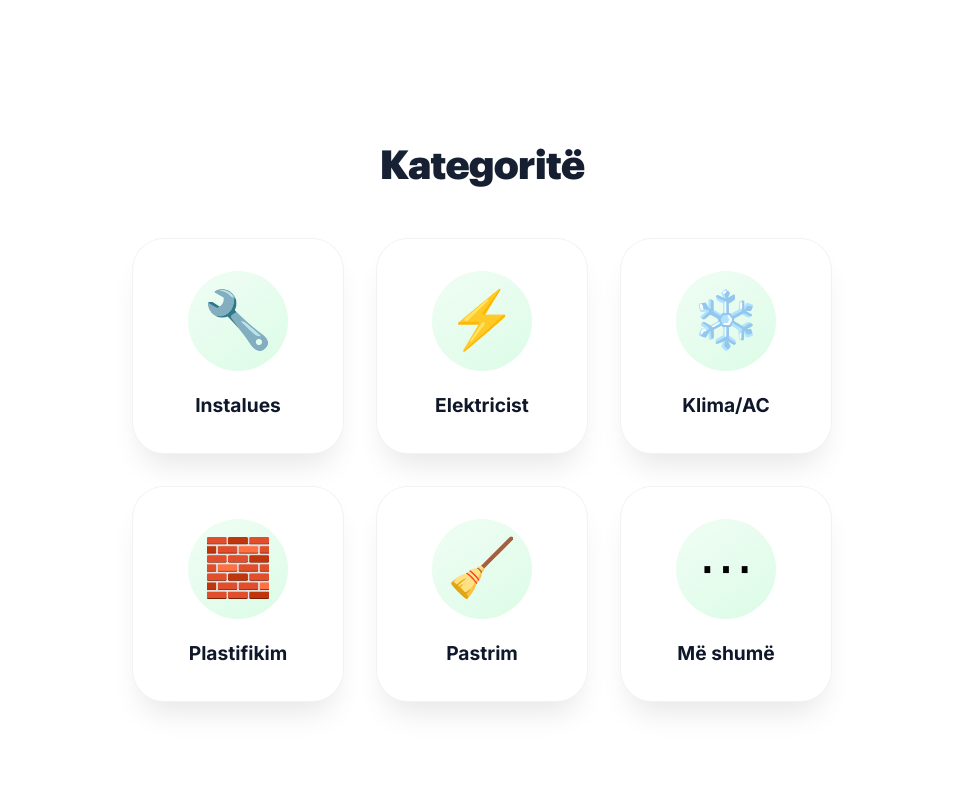
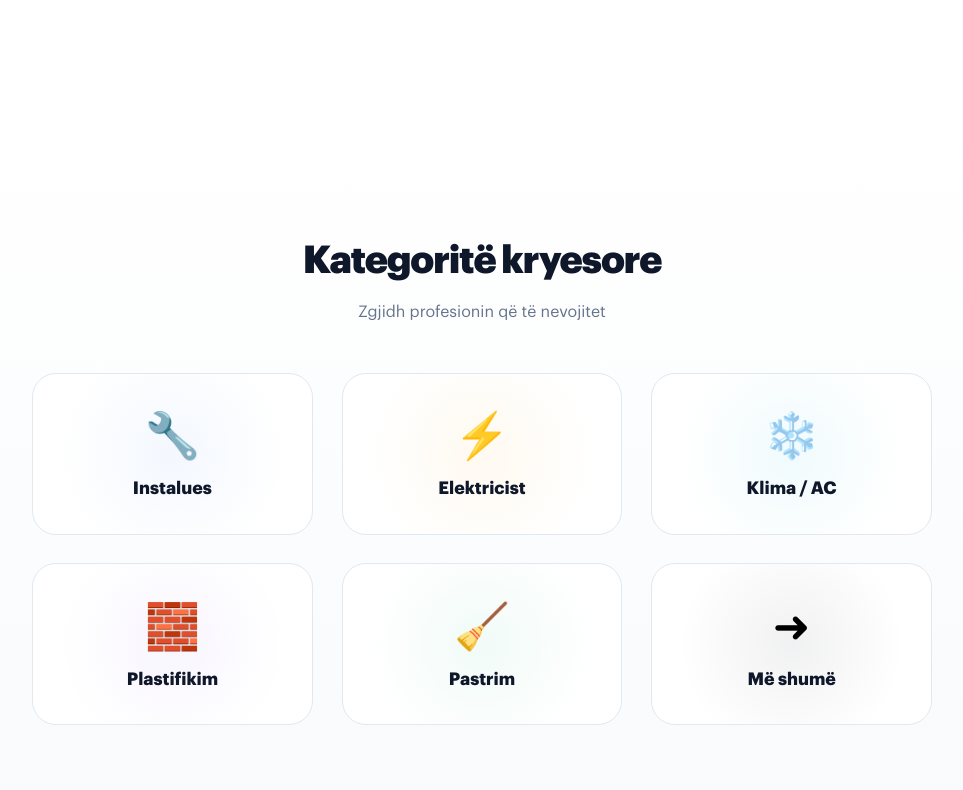
Before and after one commit to AgonC-dev/Mjeshtri, a React (Vite) app: page / in a window 1280 px wide. Shown: the part 1580-2370 px from the top of the page, without its empty margins (158-1121 px from the left). Built offline with nearby package versions, Linux system fonts and the light colour scheme; no server answers; the database is empty.

Commit message:
fixed sidebar

```diff
--- a/src/components/CategoryGrid/CategoryGrid.jsx
+++ b/src/components/CategoryGrid/CategoryGrid.jsx
@@ -1,40 +1,47 @@
-import { useNavigate } from 'react-router-dom';
-import styles from './CategoryGrid.module.css';
+import { useNavigate } from "react-router-dom";
+import styles from "./CategoryGrid.module.css";
 
 const categories = [
-  { id: 1, name: 'Instalues', icon: '🔧', slug: 'plumber' },
-  { id: 2, name: 'Elektricist', icon: '⚡', slug: 'electrician' },
-  { id: 3, name: 'Klima/AC', icon: '❄️', slug: 'hvac' },
-  { id: 4, name: 'Plastifikim', icon: '🧱', slug: 'tiling' },
-  { id: 5, name: 'Pastrim', icon: '🧹', slug: 'cleaning' },
-  { id: 6, name: 'Më shumë', icon: '⋯', slug: 'all' },
+  { id: 1, name: "Instalues", icon: "🔧", slug: "plumber", color: "#3b82f6" },
+  {
+    id: 2,
+    name: "Elektricist",
+    icon: "⚡",
+    slug: "electrician",
+    color: "#f59e0b",
+  },
+  { id: 3, name: "Klima / AC", icon: "❄️", slug: "hvac", color: "#06b6d4" },
+  { id: 4, name: "Plastifikim", icon: "🧱", slug: "tiling", color: "#8b5cf6" },
+  { id: 5, name: "Pastrim", icon: "🧹", slug: "cleaning", color: "#10b981" },
+  { id: 6, name: "Më shumë", icon: "➜", slug: "all", color: "#0f172a" },
 ];
 
 function CategoryGrid() {
   const navigate = useNavigate();
 
-  const handleCategoryClick = (slug) => {
+  const handleClick = (slug) => {
     navigate(`/workers?category=${slug}`);
   };
 
   return (
-    <section className={styles.categoryGrid}>
-      <h2 className={styles.title}>Kategoritë</h2>
+    <section className={styles.wrapper}>
+      <div className={styles.header}>
+        <h2>Kategoritë kryesore</h2>
+        <p>Zgjidh profesionin që të nevojitet</p>
+      </div>
+
       <div className={styles.grid}>
-        {categories.map((category, index) => (
-          <div
-            key={category.id}
-            className={styles.card}
-            onClick={() => handleCategoryClick(category.slug)}
-            style={{ animationDelay: `${index * 0.1}s` }}
+        {categories.map((cat) => (
+          <button
+            key={cat.id}
+            className={styles.tile}
+            onClick={() => handleClick(cat.slug)}
+            style={{ "--accent": cat.color }}
           >
-            <div className={styles.iconWrapper}>
-              <span className={styles.icon}>{category.icon}</span>
-              <div className={styles.iconGlow}></div>
-            </div>
-            <h3 className={styles.name}>{category.name}</h3>
-            <div className={styles.cardGlow}></div>
-          </div>
+            <div className={styles.icon}>{cat.icon}</div>
+            <span className={styles.label}>{cat.name}</span>
+            <div className={styles.backgroundAccent}></div>
+          </button>
         ))}
       </div>
     </section>
--- a/src/components/CategoryGrid/CategoryGrid.module.css
+++ b/src/components/CategoryGrid/CategoryGrid.module.css
@@ -1,158 +1,124 @@
-.categoryGrid {
-  margin-bottom: 5rem;
-  padding: 0 1.5rem;
+.wrapper {
+  padding: 6rem 1.5rem;
+  background: linear-gradient(to bottom, #ffffff, #f8fafc);
 }
 
-.title {
-  font-family: 'Graphik', 'Inter', sans-serif;
-  font-size: 2.5rem;
-  font-weight: 800;
-  margin-bottom: 2.5rem;
+.header {
   text-align: center;
-  background: linear-gradient(135deg, #1e293b 0%, #0f172a 100%);
-  -webkit-background-clip: text;
-  -webkit-text-fill-color: transparent;
-  letter-spacing: -0.02em;
+  margin-bottom: 3rem;
 }
 
+.header h2 {
+  font-size: 2.4rem;
+  font-weight: 800;
+  color: #0f172a;
+  margin-bottom: 0.5rem;
+  letter-spacing: -0.03em;
+}
+
+.header p {
+  font-size: 1rem;
+  color: #64748b;
+}
+
+/* GRID */
 .grid {
   display: grid;
-  grid-template-columns: repeat(auto-fit, minmax(200px, 1fr));
-  gap: 2rem;
-  max-width: 700px;
+  grid-template-columns: repeat(auto-fit, minmax(220px, 1fr));
+  gap: 1.8rem;
+  max-width: 900px;
   margin: 0 auto;
 }
 
-.card {
+/* TILE */
+.tile {
   position: relative;
   background: #ffffff;
-  border-radius: 32px;
-  padding: 2rem 1rem;
+  border-radius: 24px;
+  padding: 2.2rem 1.5rem;
+  border: 1px solid #e2e8f0;
+  cursor: pointer;
   text-align: center;
-  cursor: pointer;
-  transition: transform 0.3s cubic-bezier(0.34, 1.56, 0.64, 1), box-shadow 0.3s ease;
-  box-shadow: 0 20px 30px -10px rgba(0, 0, 0, 0.1);
-  border: 1px solid rgba(0, 0, 0, 0.05);
   overflow: hidden;
-  animation: fadeInUp 0.6s ease forwards;
-  opacity: 0;
-  transform: translateY(20px);
-}
 
-@keyframes fadeInUp {
-  to {
-    opacity: 1;
-    transform: translateY(0);
-  }
-}
+  display: flex;
+  flex-direction: column;
+  align-items: center;
+  gap: 1rem;
 
-.card:hover {
-  transform: translateY(-10px) scale(1.02);
-  box-shadow: 0 30px 40px -15px rgba(0, 255, 133, 0.4);
-}
-
-.iconWrapper {
-  position: relative;
-  width: 100px;
-  height: 100px;
-  margin: 0 auto 1.2rem;
-  display: flex;
-  align-items: center;
-  justify-content: center;
-  background: linear-gradient(145deg, #f0fdf4, #dcfce7);
-  border-radius: 50%;
   transition: all 0.3s ease;
 }
 
-.card:hover .iconWrapper {
-  background: linear-gradient(145deg, #00ff85, #00b8ff);
-  transform: scale(1.1);
+.tile:hover {
+  transform: translateY(-8px);
+  box-shadow: 0 20px 40px rgba(0, 0, 0, 0.08);
 }
 
+/* ICON */
 .icon {
-  font-size: 3.5rem;
-  line-height: 1;
-  position: relative;
+  font-size: 2.8rem;
   z-index: 2;
   transition: transform 0.3s ease;
 }
 
-.card:hover .icon {
-  transform: scale(1.1);
-  filter: drop-shadow(0 5px 10px rgba(0, 255, 133, 0.5));
+.tile:hover .icon {
+  transform: scale(1.15);
 }
 
-.iconGlow {
-  position: absolute;
-  top: 50%;
-  left: 50%;
-  width: 100%;
-  height: 100%;
-  border-radius: 50%;
-  background: radial-gradient(circle, rgba(0, 255, 133, 0.4) 0%, transparent 70%);
-  transform: translate(-50%, -50%) scale(0.8);
-  opacity: 0;
-  transition: opacity 0.3s ease, transform 0.3s ease;
-  z-index: 1;
+/* LABEL */
+.label {
+  font-weight: 700;
+  font-size: 1.1rem;
+  color: #0f172a;
+  z-index: 2;
+  transition: color 0.3s ease;
 }
 
-.card:hover .iconGlow {
-  opacity: 1;
-  transform: translate(-50%, -50%) scale(1.2);
+.tile:hover .label {
+  color: var(--accent);
 }
 
-.name {
-  font-family: 'Inter', sans-serif;
-  font-size: 1.2rem;
-  font-weight: 700;
-  color: #0f172a;
-  margin: 0;
-  position: relative;
-  z-index: 2;
-  transition: color 0.2s ease;
+/* BACKGROUND ACCENT */
+.backgroundAccent {
+  position: absolute;
+  inset: 0;
+  background: radial-gradient(
+    circle at 50% 50%,
+    var(--accent) 0%,
+    transparent 70%
+  );
+  opacity: 0.06;
+  transition: opacity 0.3s ease;
 }
 
-.card:hover .name {
-  color: #00ff85;
+.tile:hover .backgroundAccent {
+  opacity: 0.15;
 }
 
-.cardGlow {
-  position: absolute;
-  bottom: -20px;
-  left: 0;
-  width: 100%;
-  height: 40px;
-  background: linear-gradient(to top, rgba(0, 255, 133, 0.2), transparent);
-  opacity: 0;
-  transition: opacity 0.3s ease;
-  pointer-events: none;
-}
+/* RESPONSIVE */
 
-.card:hover .cardGlow {
-  opacity: 1;
-}
+@media (max-width: 768px) {
+  .wrapper {
+    padding: 4rem 1rem;
+  }
 
-/* Responsive */
-@media (max-width: 768px) {
-  .title {
-    font-size: 2rem;
+  .header h2 {
+    font-size: 1.8rem;
   }
 
   .grid {
-    grid-template-columns: repeat(auto-fit, minmax(150px, 1fr));
     gap: 1.2rem;
   }
 
-  .iconWrapper {
-    width: 80px;
-    height: 80px;
+  .tile {
+    padding: 1.8rem 1rem;
   }
 
   .icon {
-    font-size: 2.8rem;
+    font-size: 2.2rem;
   }
 
-  .name {
+  .label {
     font-size: 1rem;
   }
 }
--- a/src/components/Header/Header.jsx
+++ b/src/components/Header/Header.jsx
@@ -8,7 +8,8 @@ import Logo from '../../assets/Logo.png';
 import Search from '../../assets/Search.png';
 import Modal from '../Modal/Modal';
 import { CheckCircle2 } from "lucide-react";
-import { Home, Search as SearchIcon, Flame, LayoutDashboard, User } from 'lucide-react';
+import { Home, Heart, Search as SearchIcon, Flame, LayoutDashboard, User } from 'lucide-react';
+import { style } from 'framer-motion/client';
 
 const ADMIN_UID = "KMQyw2VBhUbzjKWPbV3A0ntO6Ho2";
 
@@ -388,7 +389,13 @@ return (
         className={styles.favoritesTrigger}
         onClick={() => setShowFavorites(true)}
       >
-        <span className={styles.heartIcon}>❤️</span>
+        <Heart
+         size={24}
+          color={favCount > 0 ? "#ff4d4d" : "#333"}
+         fill={favCount > 0 ? "#ff4d4d" : "none"}
+         strokeWidth={2.3}
+         className={style.heartIcon}
+        />
         {favCount > 0 && (
           <span className={styles.favBadge}>{favCount}</span>
         )}
--- a/src/components/WorkerCard/WorkerCard.module.css
+++ b/src/components/WorkerCard/WorkerCard.module.css
@@ -1,7 +1,8 @@
 .card {
 
   width: 100%;        /* Fill the space provided by the grid */
-  max-width: 280px;   /* But don't get too giant on desktop */
+  max-width: 280px;
+  padding: 4px;   /* But don't get too giant on desktop */
   min-height: 396px;
   transition: transform 0.2s ease, box-shadow 0.2s ease;
   cursor: pointer;
--- a/src/pages/Login/Login.jsx
+++ b/src/pages/Login/Login.jsx
@@ -111,6 +111,7 @@ function Login() {
           required
         />
       </div>
+      {resetMessage &&  <p className={styles.resetMessage}>{resetMessage}</p> }
 
       <div className={styles.footerActions}>
         <div className={styles.resetRow}>
--- a/src/pages/Login/Login.module.css
+++ b/src/pages/Login/Login.module.css
@@ -24,6 +24,30 @@
   padding: 56px 48px;
   box-shadow: 0 30px 60px -12px rgba(0, 0, 0, 0.08);
   animation: revealCard 0.8s cubic-bezier(0.16, 1, 0.3, 1);
+}
+
+.resetMessage {
+  margin-top: 1rem;
+  padding: 12px 16px;
+  font-size: 14px;
+  font-weight: 500;
+  color: #03543f; /* Dark green text */
+  background-color: #e0e2e2; /* Very light green bg */
+  border: 1px solid #def7ec;
+  border-radius: 8px;
+  text-align: center;
+  display: flex;
+  align-items: center;
+  justify-content: center;
+  gap: 8px;
+
+  /* Subtle entrance animation */
+  animation: slideIn 0.3s ease-out;
+}
+
+@keyframes slideIn {
+  from { opacity: 0; transform: translateY(-5px); }
+  to { opacity: 1; transform: translateY(0); }
 }
 
 .title {
--- a/src/pages/WorkerList/WorkerList.jsx
+++ b/src/pages/WorkerList/WorkerList.jsx
@@ -32,6 +32,7 @@ function WorkerList() {
   const [searchQuery, setSearchQuery] = useState('')
   const [debouncedSearchQuery, setDebouncedSearchQuery] = useState(searchQuery)
   const [currentPage, setCurrentPage] = useState(1);
+  const [showFilters, setShowFilters] = useState(false);
   const itemsPerPage = 8;
 
 
@@ -156,10 +157,19 @@ function WorkerList() {
       <h1 className={styles.title}>Kërko punëtorin e duhur</h1>
 
       <div className={styles.container}>
+       <button
+          className={styles.mobileFilterBtn}
+          onClick={() => setShowFilters(prev => !prev)}
+        >
+          {showFilters ? 'Mbyll Filtrat' : 'Filtrat'}
+        </button>
+
+        {/* SIDEBAR WRAPPER */}
+        <div className={`${styles.sidebarWrapper} ${showFilters ? styles.showMobile : ''}`}>
           <FilterSidebar
             cities={cities}
             categories={categories}
-          workerNames={allWorkers?.map(w => w.fullName) || [] }
+            workerNames={allWorkers?.map(w => w.fullName) || []}
             selectedCity={selectedCity}
             selectedCategory={selectedCategory}
             isVerified={isVerifiedOnly}
@@ -169,6 +179,7 @@ function WorkerList() {
             searchQuery={searchQuery}
             onSearchChange={setSearchQuery}
           />
+        </div>
 
         <div className={styles.results}>
   {/* The count stays visible but is "placeholder-y" during initial load */}
```
Also changed, not shown: src/components/FilterSidebar/FilterSidebar.module.css (+50 -0 lines), src/components/WorkerCard/WorkerCard.jsx (+6 -5 lines), src/pages/WorkerList/WorkerList.module.css (+101 -206 lines), src/pages/WorkerProfile/WorkerProfile.jsx (+13 -5 lines). Lines whose indentation alone changed are shown as unchanged.
